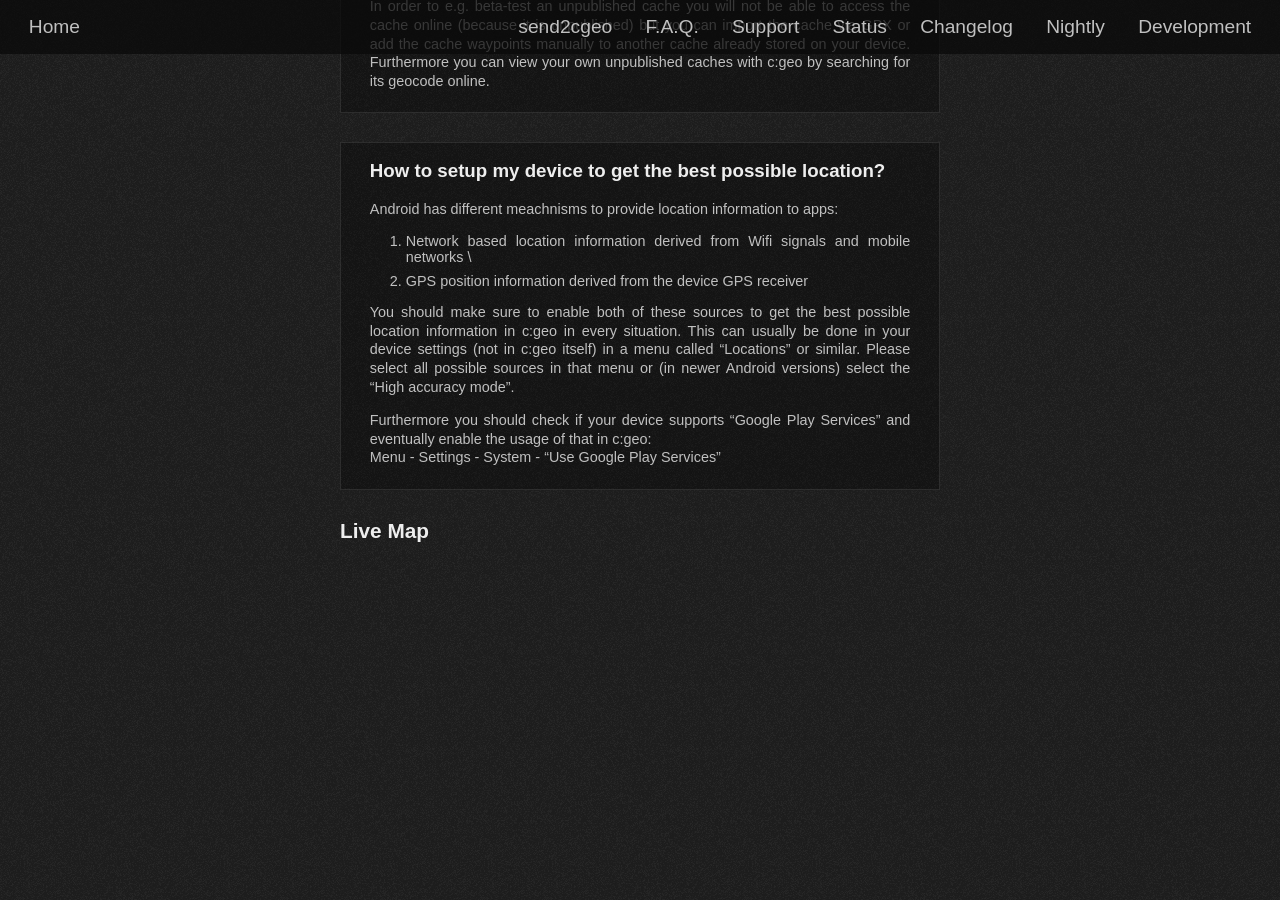
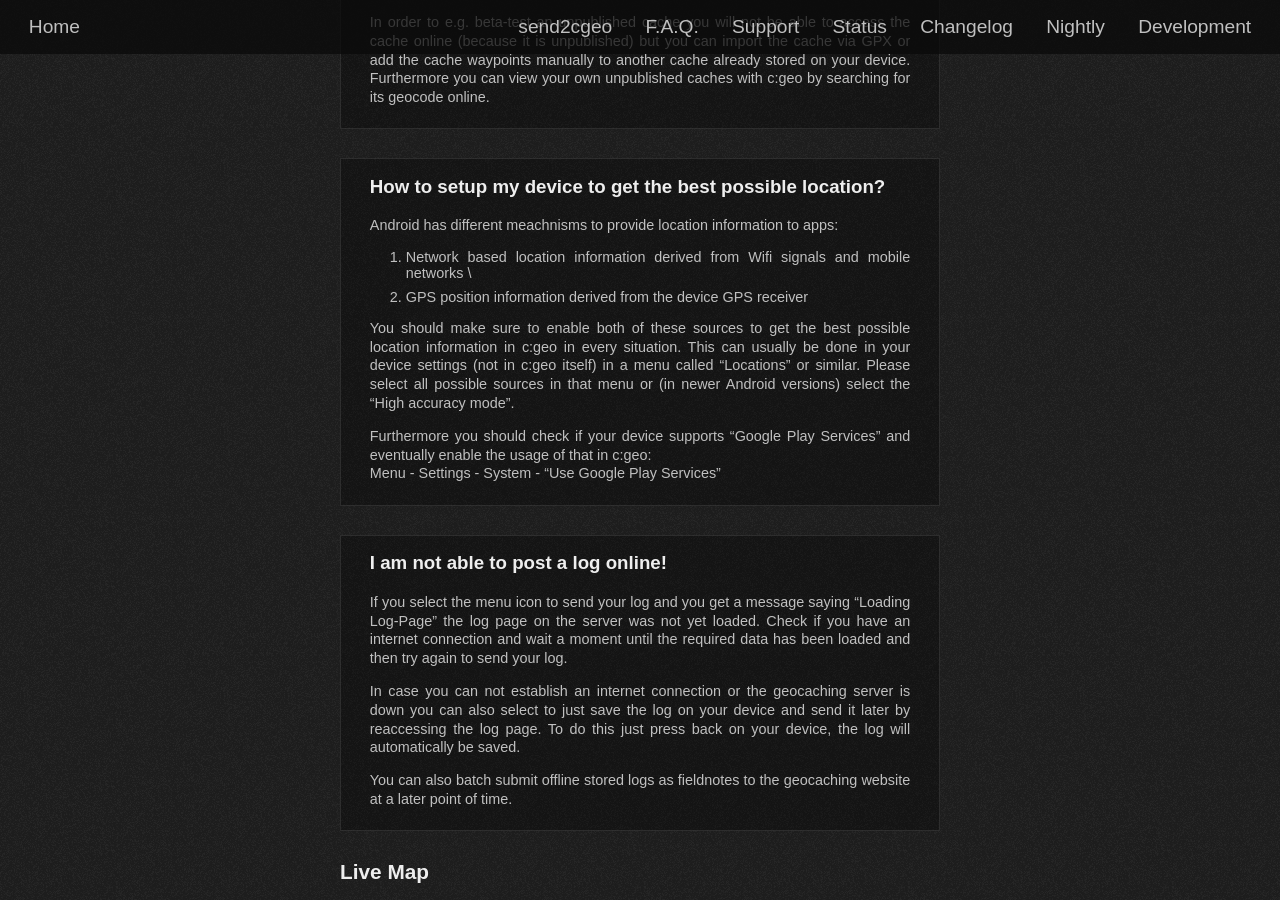
Before and after one commit to cgeo/cgeo.github.io, a Jekyll site: the page built from faq.html, in a window 1280 px wide and 900 px high, scrolled down 9822 px. Built offline with Jekyll 4.4.1, drawn with Linux system fonts in a browser that asks for light colours; some web fonts are replaced; before the commit the page ends 10381 px from its top, so only the background shows below that; some of the changed text lies outside the part shown.

Commit message:
FAQ Unable to post log

```diff
--- a/_data/faq.yml
+++ b/_data/faq.yml
@@ -330,5 +330,15 @@
             Furthermore you should check if your device supports "Google Play Services" and eventually enable the usage of that in c:geo: \\
             Menu - Settings - System - "Use Google Play Services"
 
+      - title: I am not able to post a log online!
+        content: |
+            If you select the menu icon to send your log and you get a message saying "Loading Log-Page" the log page on the server was not yet loaded.
+            Check if you have an internet connection and wait a moment until the required data has been loaded and then try again to send your log.
+
+            In case you can not establish an internet connection or the geocaching server is down you can also select to just save the log on your device and send it later by reaccessing the log page.
+            To do this just press back on your device, the log will automatically be saved.
+
+            You can also batch submit offline stored logs as fieldnotes to the geocaching website at a later point of time.
+
 - title: Live Map
   items:
```
